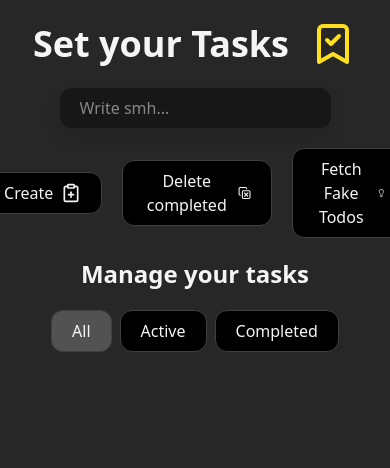
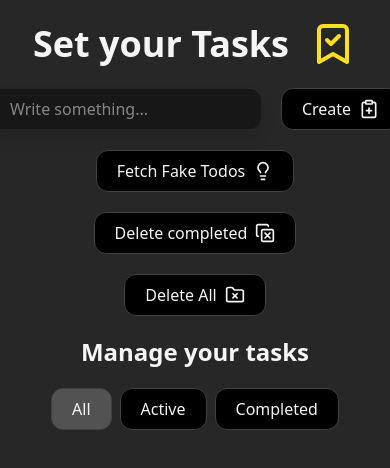
Before and after one commit to Ilya-hb/redux-todo-app, a React (Vite) app: page / in a window 390 px wide. Shown: the top 468 px of the page. Built offline with nearby package versions, Linux system fonts and the light colour scheme; the HTML template or start-up script is replaced by a standard one.

Commit message:
UI responsive, FIX: Delete completed action

```diff
--- a/src/components/Form.jsx
+++ b/src/components/Form.jsx
@@ -1,9 +1,10 @@
 import { useState } from "react";
 import { nanoid } from "nanoid";
-import { CopyX, ClipboardPlus, Lightbulb } from "lucide-react";
+import { CopyX, ClipboardPlus, Lightbulb, FolderX } from "lucide-react";
 import { useDispatch } from "react-redux";
 import {
   addTodo,
+  deleteAllTodos,
   deleteCompletedTodo,
   fetchFakeTodos,
 } from "../store/todoSlice";
@@ -22,18 +23,26 @@ export default function Form() {
     dispatch(deleteCompletedTodo());
   };
 
+  const handleDeleteAllTodos = () => {
+    dispatch(deleteAllTodos());
+  };
+
+  const handleFetchFakeTodos = () => {
+    dispatch(fetchFakeTodos());
+  };
+
   return (
-    <div className="flex flex-col sm:flex-row gap-5 items-center">
+    <div className="flex flex-col gap-5 items-center">
+      <div className="flex gap-5 items-center">
         <input
           type="text"
           value={inputVal}
           name="todoInput"
-        placeholder="Write smh..."
+          placeholder="Write something..."
           onChange={(e) => setInputVal(e.target.value)}
           className="px-5 py-2 focus:outline-none bg-neutral-900 rounded-xl drop-shadow-xl"
         ></input>
 
-      <div className="flex  gap-5 items-center">
         <button
           onClick={() =>
             handleAddTodo({
@@ -48,6 +57,16 @@ export default function Form() {
           Create
           <ClipboardPlus size={20} />
         </button>
+      </div>
+
+      <div className="flex flex-col sm:flex-row gap-5 items-center">
+        <button
+          onClick={() => handleFetchFakeTodos()}
+          className="defaultButton"
+        >
+          Fetch Fake Todos
+          <Lightbulb size={20} />
+        </button>
         <button
           onClick={() => handleDeleteCompletedTodo()}
           className="defaultButton"
@@ -56,11 +75,11 @@ export default function Form() {
           <CopyX size={20} />
         </button>
         <button
-          onClick={() => dispatch(fetchFakeTodos())}
+          onClick={() => handleDeleteAllTodos()}
           className="defaultButton"
         >
-          Fetch Fake Todos
-          <Lightbulb size={20} />
+          Delete All
+          <FolderX size={20} />
         </button>
       </div>
     </div>
--- a/src/components/TodoList.jsx
+++ b/src/components/TodoList.jsx
@@ -8,6 +8,7 @@ export default function TodoList() {
   const todos = useSelector((state) => state.todos);
   const filter = useSelector((state) => state.filter);
   const filteredTodos = getFilteredTodos(todos, filter);
+
   console.log("Filtered Todos:\n", filteredTodos);
 
   const [editState, setEditState] = useState({
--- a/src/index.css
+++ b/src/index.css
@@ -10,5 +10,5 @@ body {
 }
 
 .defaultButton {
-  @apply px-5 py-2 bg-black border-neutral-700 border-1 rounded-xl hover:bg-neutral-600 transition cursor-pointer flex items-center gap-2;
+  @apply px-5 py-2 bg-black border-neutral-700 border-1 rounded-xl hover:bg-neutral-600 transition cursor-pointer flex items-center gap-2 active:bg-white active:text-black;
 }
--- a/src/store/todoSlice.js
+++ b/src/store/todoSlice.js
@@ -44,7 +44,13 @@ const todosSlice = createSlice({
       todoToEdit.text = action.payload.text;
     },
     deleteCompletedTodo(state) {
-      return state.todos.filter((el) => el.completed !== true);
+      return {
+        ...state.todos,
+        todos: state.todos.filter((el) => !el.completed),
+      };
+    },
+    deleteAllTodos(state) {
+      state.todos = [];
     },
   },
 
@@ -80,5 +86,6 @@ export const {
   completeTodo,
   editTodo,
   deleteCompletedTodo,
+  deleteAllTodos,
 } = todosSlice.actions;
 export default todosSlice.reducer;
```
Lines whose indentation alone changed are shown as unchanged.
